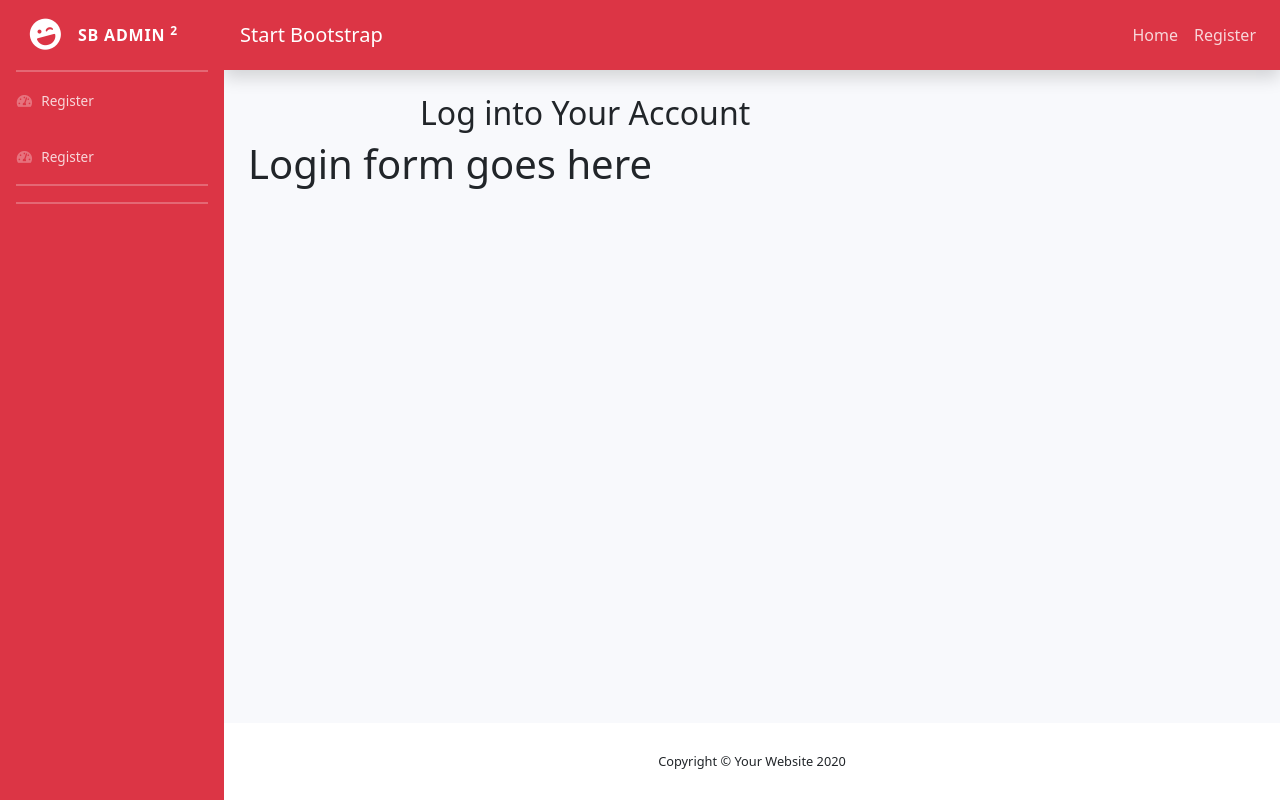
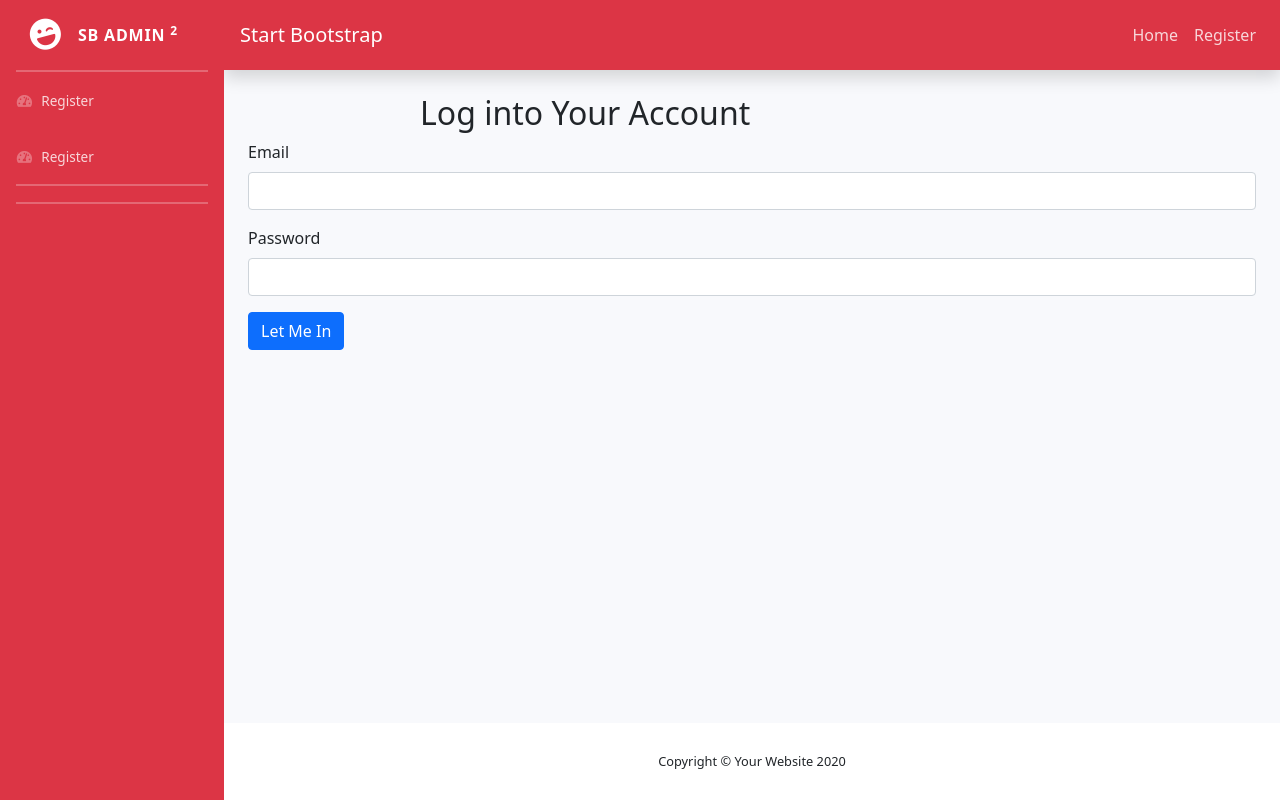
Before and after one commit to Stephen-Nw/digitalLibrary, a Flask app: page /login in a window 1280 px wide. Run offline with Flask 2, Linux system fonts and the light colour scheme; some libraries are stand-ins or nearby versions.

Commit message:
add user login logic and functionality

```diff
--- a/main.py
+++ b/main.py
@@ -49,7 +49,22 @@ def home():
 
 @app.route('/login')
 def login_user():
-    return render_template('login.html')
+    form = LoginForm()
+    if form.validate_on_submit():
+        email = form.email.data
+        password = form.password.data
+        user = User.query.filter_by(email=email).first()
+
+        if not user:
+            print("User does not exist")
+            return redirect(url_for('login_user'))
+        elif not check_password_hash(user.password, password):
+            print("Wrong password")
+            return redirect(url_for('login_user'))
+        else:
+            print('Success!!!')
+            return redirect(url_for('in_progress'))
+    return render_template('login.html', form=form)
 
 
 @app.route('/logout')
--- a/templates/login.html
+++ b/templates/login.html
@@ -1,4 +1,5 @@
 {% extends "form_base.html" %}
+{% import "bootstrap/wtf.html" as wtf %}
 
 {% block title %}
 <title>Login</title>
@@ -24,6 +25,6 @@
 
 {% block content %}
 <div class="container">
-<h1>Login form goes here</h1>
+{{ wtf.quick_form(form, novalidate=True, button_map={"submit": "primary"}) }}
 </div>
 {% endblock %}
```
